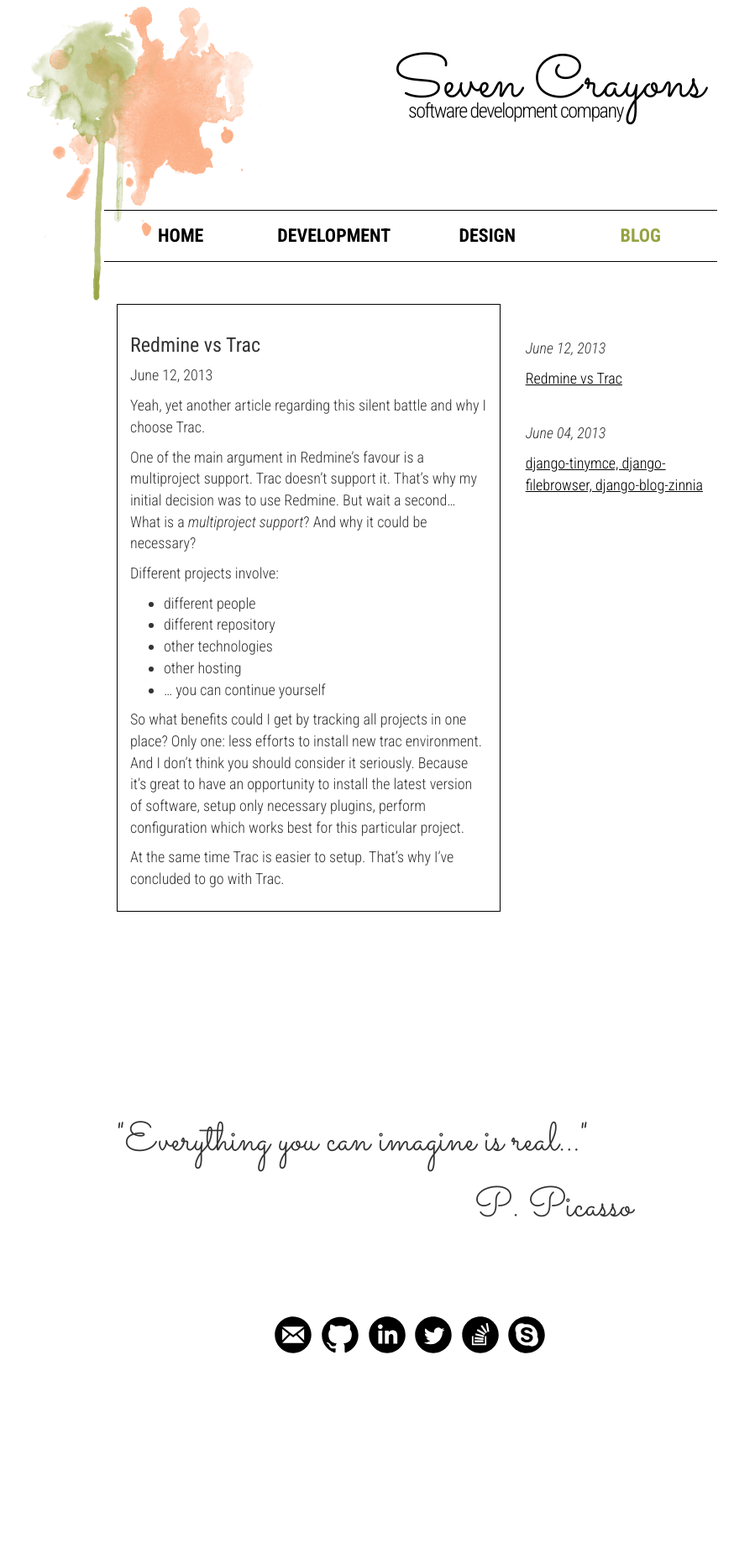
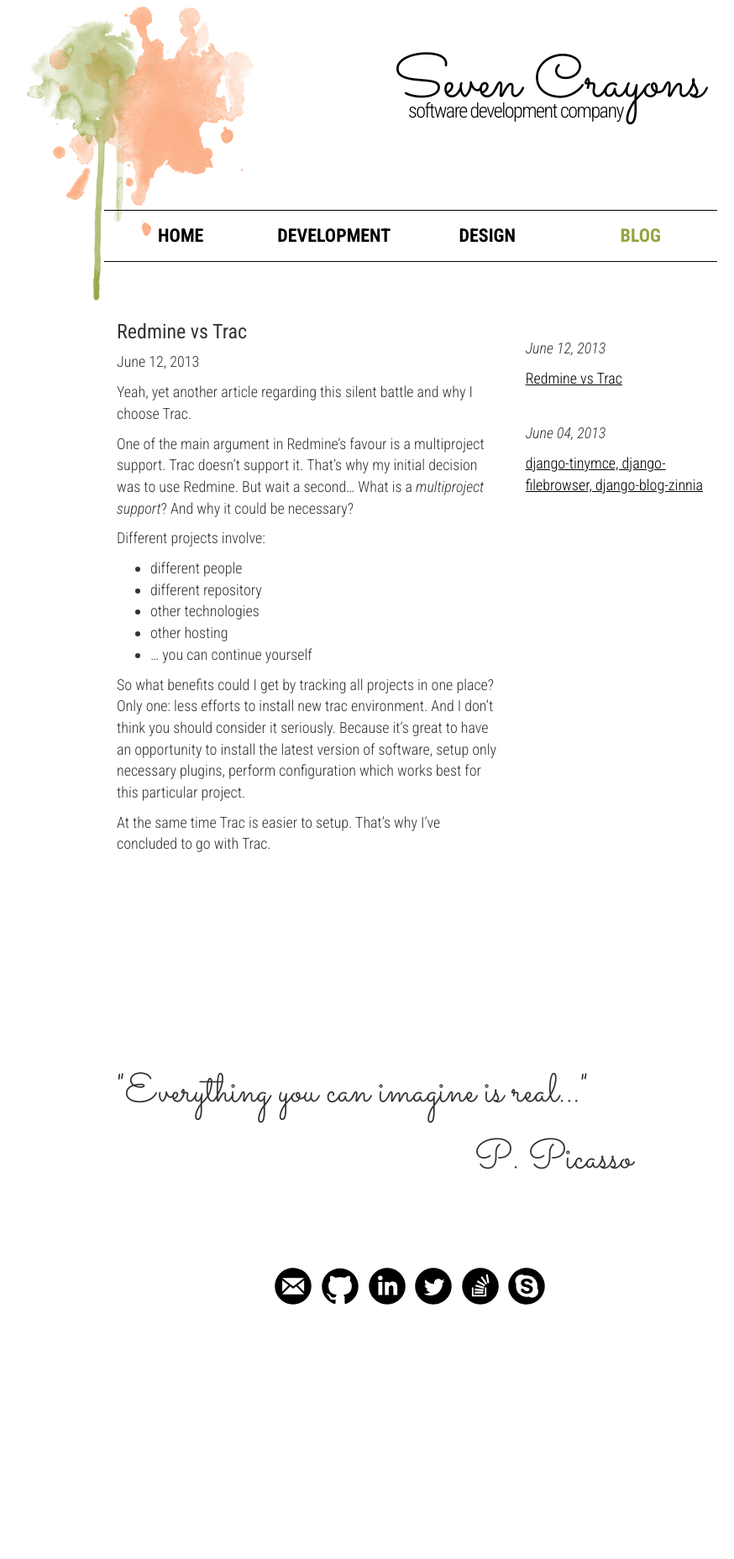
Before and after one commit to iutinvg/iutinvg.github.io, a Jekyll site: the page built from blog.html, in a window 1280 px wide. Shown: the whole page at 84% size, without its empty margins (151-1025 px from the left). Built offline with Jekyll 4.4.1, drawn with Linux system fonts in a browser that asks for light colours; nearby versions of some CDN libraries; after the commit the page ends 1799 px from its top, so only the background shows below that.

Commit message:
take out border from articles

```diff
--- a/css/styles.css
+++ b/css/styles.css
@@ -158,9 +158,9 @@
 }
 
 .article {
-    border: 1px solid black;
+/*    border: 1px solid black;
     padding: 15px;
-}
+*/}
 
 .toc p {
     margin-top: 40px;
```
